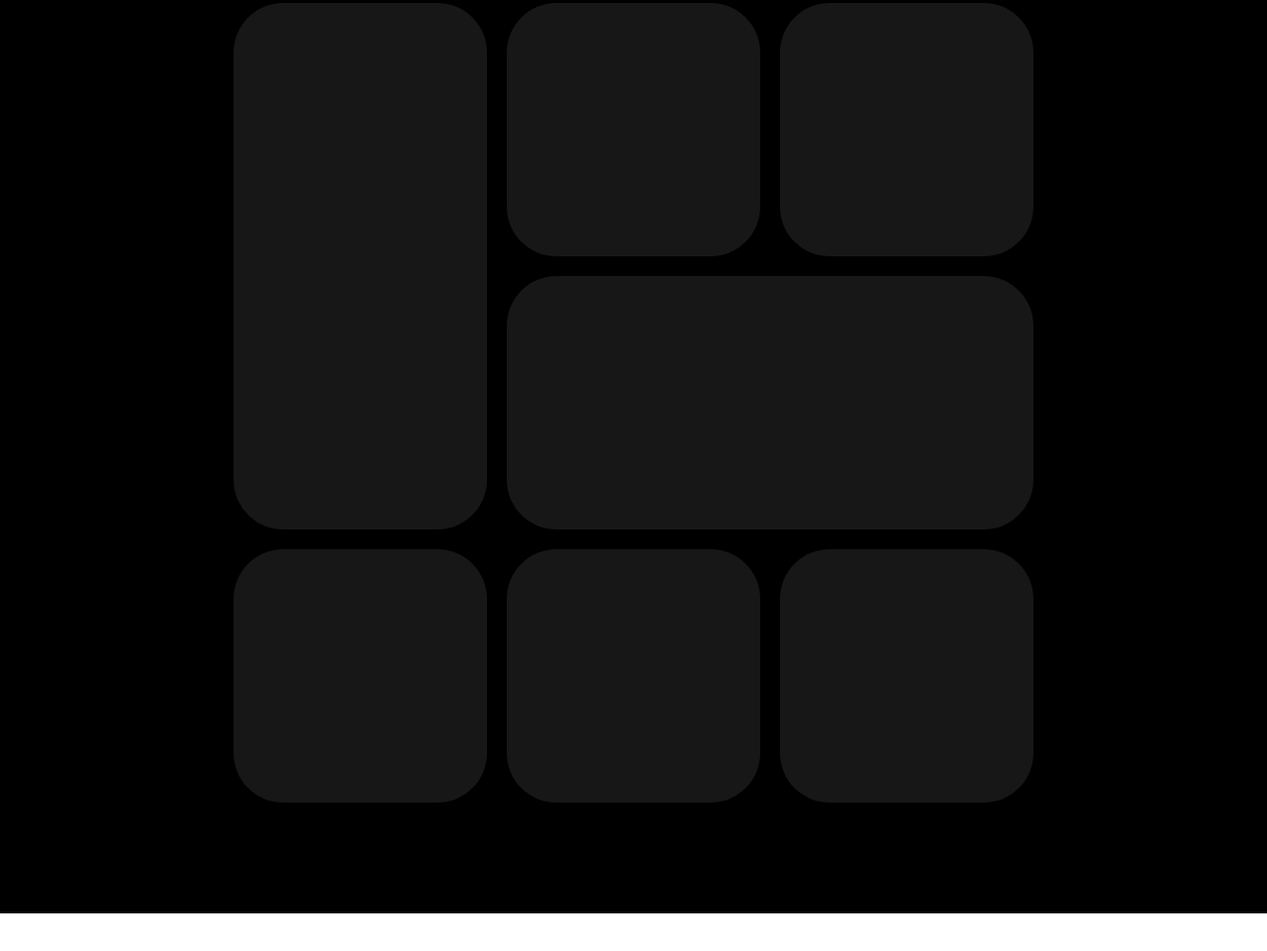
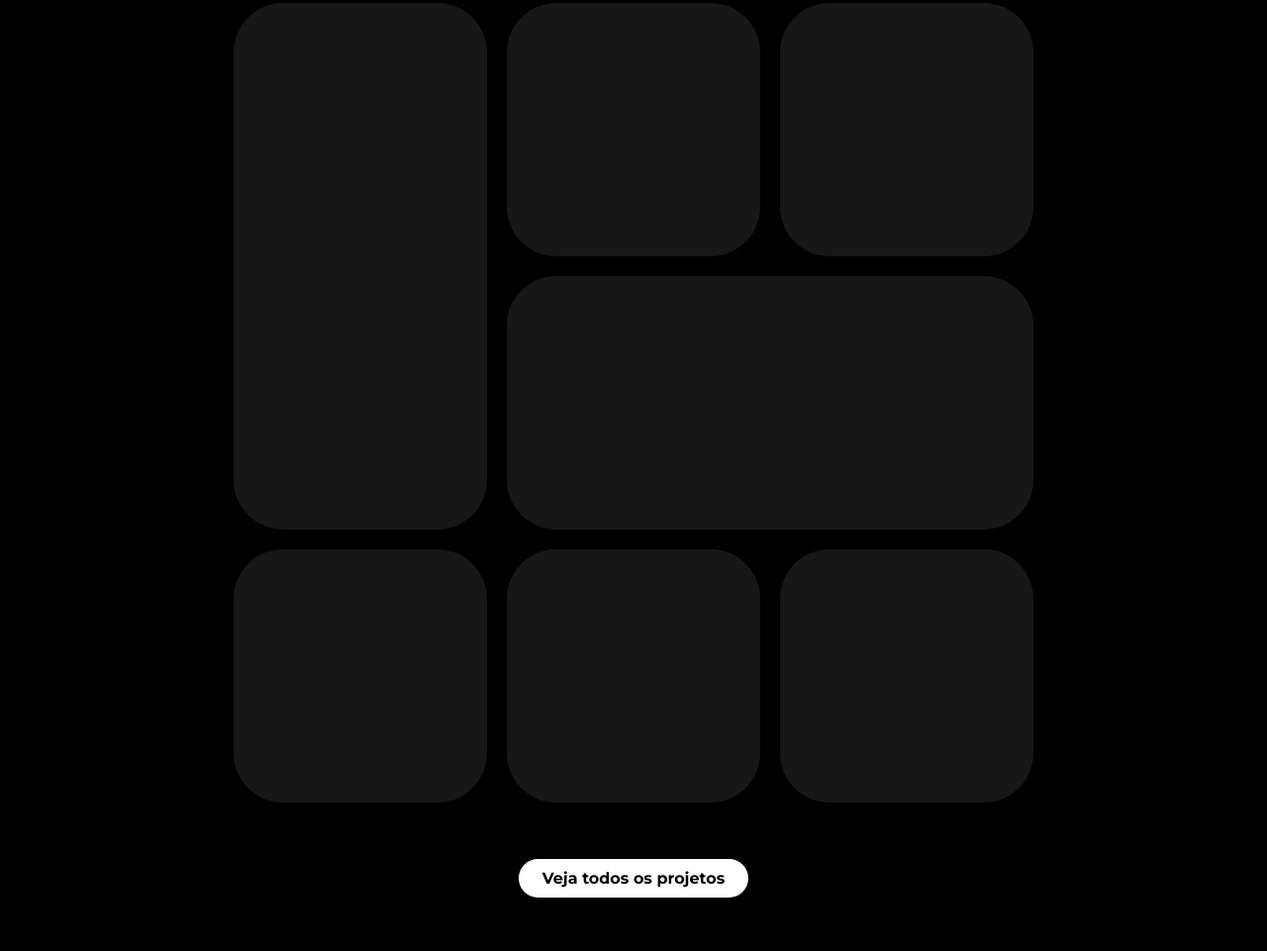
Before and after one commit to thalesmariiano/ivstudio-site, a website: page index.html in a window 1280 px wide. Shown: the part 1526-2487 px from the top of the page at 99% size. Before the commit the page ends 2449 px from the top, so only its background shows below. Drawn offline with nearby package versions, Linux system fonts and the light colour scheme.

Commit message:
button see more added

```diff
--- a/index.html
+++ b/index.html
@@ -95,7 +95,7 @@
 	</section>
 
 	<section class="bg-neutral-900">
-		<div class="w-full h-full flex justify-center items-center bg-black rounded-t-[60px] py-28">
+		<div class="w-full h-full flex flex-col gap-y-16 justify-center items-center bg-black rounded-t-[60px] py-28">
 			<div class="grid grid-cols-3 grid-rows-3 gap-5">
 				<div class="row-span-2 w-64 h-full bg-neutral-900 rounded-[50px]">
 
@@ -119,6 +119,9 @@
 
 				</div>
 			</div>
+			<div>
+				<a href="#" class="font-black font-montserrat font-bold bg-white rounded-3xl px-6 py-2.5">Veja todos os projetos</a>
+			</div>
 		</div>
 	</section>
 
```
